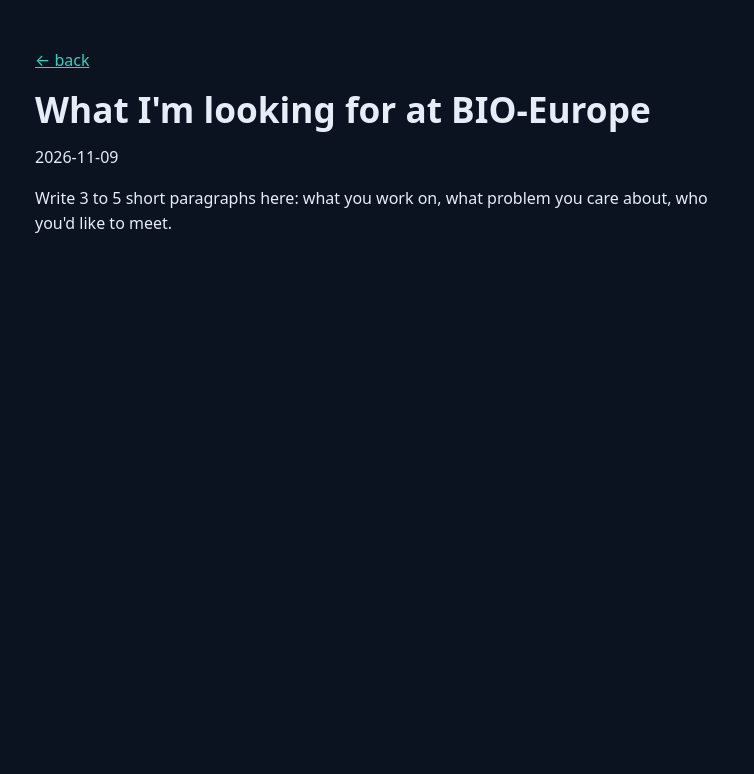
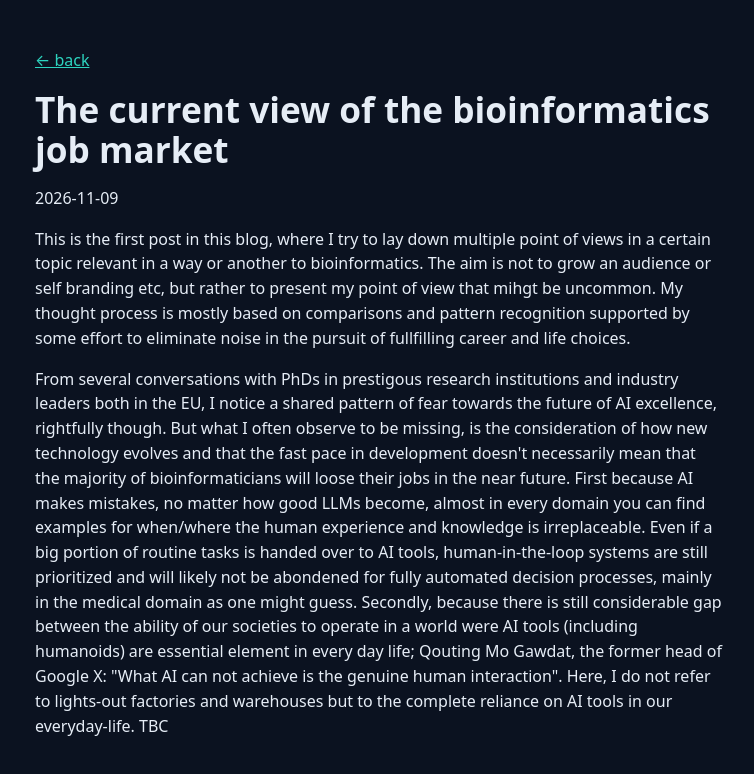
Before and after one commit to mohanadhussein/mohanadhussein.github.io, a plain HTML site: page blog/first-post.html in a window 1280 px wide. Shown: the whole page, without its empty margins (261-1015 px from the left). Drawn offline with Linux system fonts and the light colour scheme.

Commit message:
Update first-post.html

```diff
--- a/blog/first-post.html
+++ b/blog/first-post.html
@@ -3,15 +3,16 @@
 <head>
   <meta charset="utf-8">
   <meta name="viewport" content="width=device-width, initial-scale=1">
-  <title>What I'm looking for at BIO-Europe</title>
+  <title>The current view of the bioinformatics job market</title>
   <link rel="stylesheet" href="../style.css">
 </head>
 <body>
   <article class="post">
     <p><a href="../index.html">← back</a></p>
-    <h1>What I'm looking for at BIO-Europe</h1>
+    <h1>The current view of the bioinformatics job market</h1>
     <p><time>2026-11-09</time></p>
-    <p>Write 3 to 5 short paragraphs here: what you work on, what problem you care about, who you'd like to meet.</p>
+    <p>This is the first post in this blog, where I try to lay down multiple point of views in a certain topic relevant in a way or another to bioinformatics. The aim is not to grow an audience or self branding etc, but rather to present my point of view that mihgt be uncommon. My thought process is mostly based on comparisons and pattern recognition supported by some effort to eliminate noise in the pursuit of fullfilling career and life choices.</p>
+    <p>From several conversations with PhDs in prestigous research institutions and industry leaders both in the EU, I notice a shared pattern of fear towards the future of AI excellence, rightfully though. But what I often observe to be missing, is the consideration of how new technology evolves and that the fast pace in development doesn't necessarily mean that the majority of bioinformaticians will loose their jobs in the near future. First because AI makes mistakes, no matter how good LLMs become, almost in every domain you can find examples for when/where the human experience and knowledge is irreplaceable. Even if a big portion of routine tasks is handed over to AI tools, human-in-the-loop systems are still prioritized and will likely not be abondened for fully automated decision processes, mainly in the medical domain as one might guess. Secondly, because there is still considerable gap between the ability of our societies to operate in a world were AI tools (including humanoids) are essential element in every day life; Qouting Mo Gawdat, the former head of Google X: "What AI can not achieve is the genuine human interaction". Here, I do not refer to lights-out factories and warehouses but to the complete reliance on AI tools in our everyday-life. TBC</p>
   </article>
 </body>
 </html>
```
